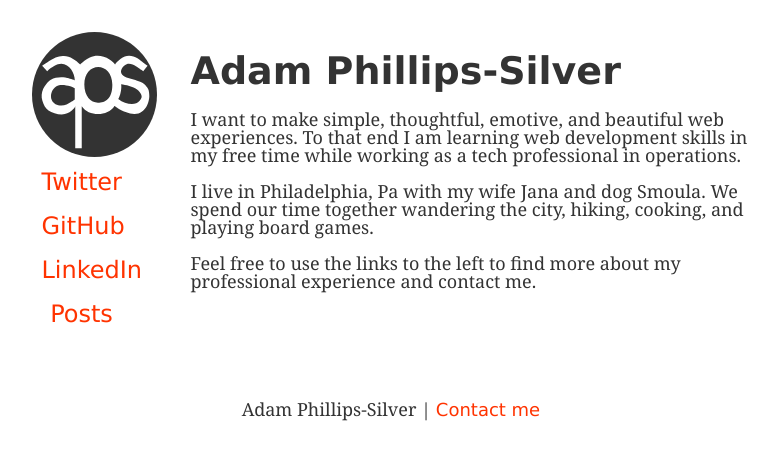
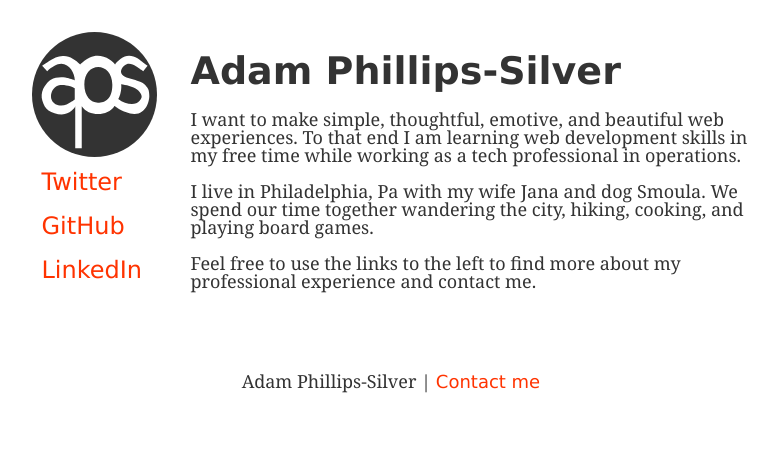
Before and after one commit to Adam-PS/adamphillipssilver, a Jekyll site: the page built from index.html, in a window 1280 px wide. Shown: the top 460 px of the page, without its empty margins (249-1026 px from the left). Built offline with Jekyll 4.4.1, drawn with Linux system fonts in a browser that asks for light colours.

Commit message:
Hide Posts link in header

```diff
--- a/_layouts/default.html
+++ b/_layouts/default.html
@@ -12,7 +12,7 @@
             <li><a href="https://twitter.com/phillipssilver">Twitter</a></li>
             <li><a href="https://github.com/Adam-PS">GitHub</a></li>
             <li><a href="https://www.linkedin.com/in/adamphillipssilver/">LinkedIn</a></li>
-            <li><a href="/posts/">Posts</a></li>
+            <!-- <li><a href="/posts/">Posts</a></li> -->
 	    </ul>
 	</header>
 <!-- main content -->
```
